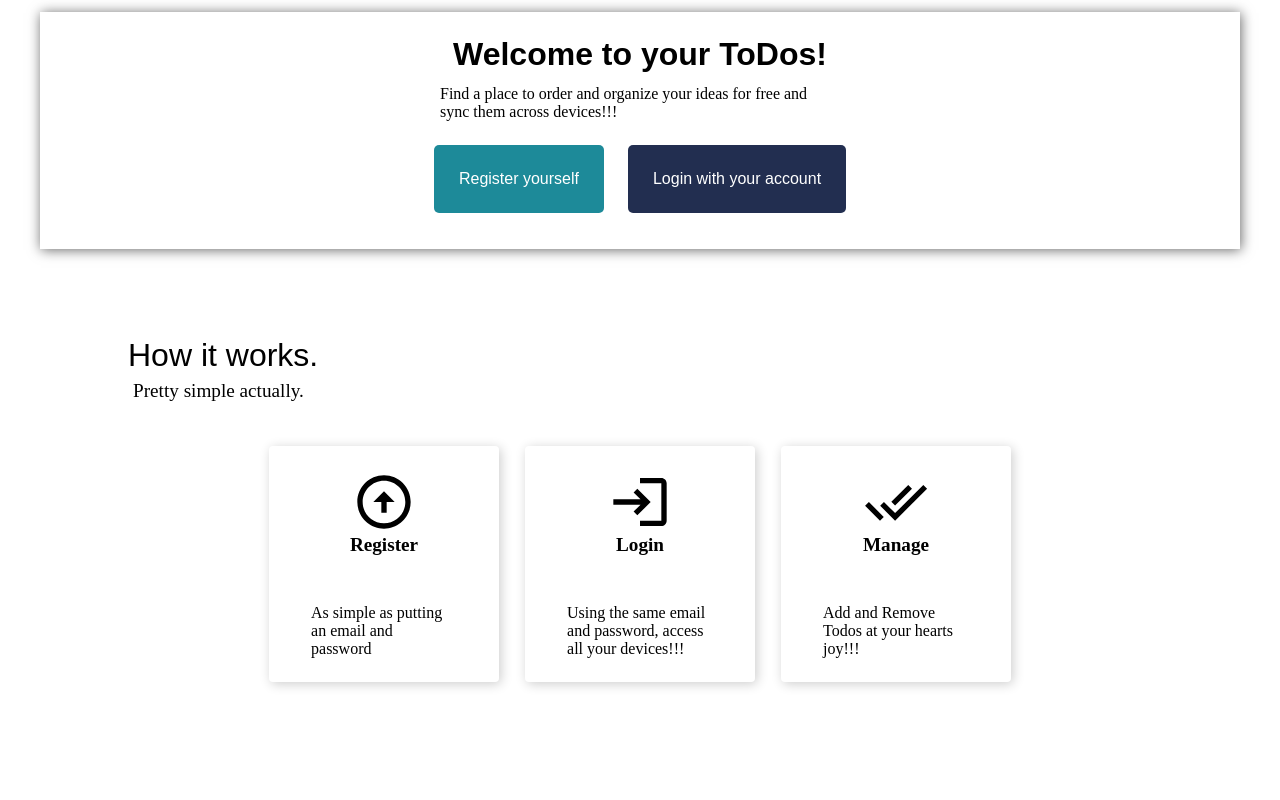
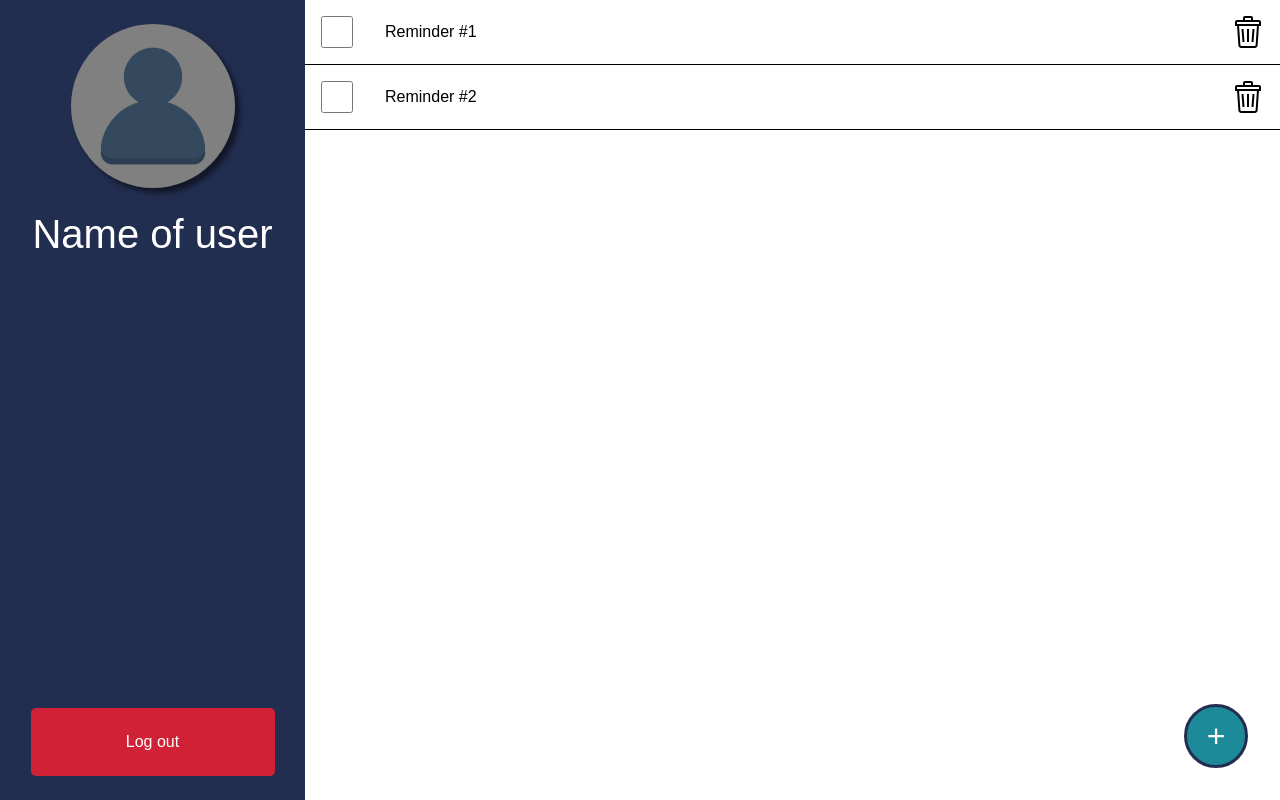
Before and after one commit to mikolertesx/mern-todo, a React (Create React App) app in the folder frontend/: page /todo in a window 1280 px wide. Before the commit this address led to /. Built offline with nearby package versions, Linux system fonts and the light colour scheme.

Commit message:
Finished major design for every page.

```diff
--- a/frontend/src/App.js
+++ b/frontend/src/App.js
@@ -7,7 +7,7 @@ import {
   Switch,
 } from "react-router-dom";
 
-import { HomePage, LoginPage, RegisterPage } from "./pages";
+import { HomePage, LoginPage, RegisterPage, TodoPage } from "./pages";
 
 function App() {
   const Router =
@@ -26,6 +26,9 @@ function App() {
           <Route exact={true} path="/register">
             <RegisterPage />
           </Route>
+          <Route exact={false} path="/todo">
+            <TodoPage />
+          </Route>
           <Redirect to="/" />
         </Switch>
       </Router>
--- /dev/null
+++ b/frontend/src/pages/Todo/components.js
@@ -0,0 +1,7 @@
+import styled from 'styled-components';
+
+export const Content = styled.div`
+  width: 100%;
+  height: 100vh;
+  display: flex;
+`;
--- /dev/null
+++ b/frontend/src/pages/Todo/components/FloatingButton/index.js
@@ -0,0 +1,34 @@
+import React from 'react'
+import Theme from '../../../../shared/Theme'
+import styled from 'styled-components';
+
+const Button = styled.button`
+  position: fixed;
+  width: 64px;
+  height: 64px;
+  bottom: 32px;
+  right: 32px;
+  border: 3px solid ${Theme.secondaryColor};
+  border-radius: 50%;
+  background: ${Theme.primaryColor};
+  color: white;
+  font-size: 2rem;
+  cursor: pointer;
+  outline: none;
+
+  &:hover {
+    background: white;
+    color: ${Theme.secondaryColor};
+    border-color: ${Theme.primaryColor};
+  }
+`;
+
+const FloatingButton = () => {
+  return (
+    <Button>
+      +
+    </Button>
+  );
+}
+
+export default FloatingButton;
--- /dev/null
+++ b/frontend/src/pages/Todo/components/Main/components.js
@@ -0,0 +1,5 @@
+import styled from 'styled-components';
+
+export const Content = styled.div`
+  flex-grow: 1;
+`;
--- /dev/null
+++ b/frontend/src/pages/Todo/components/Main/index.js
@@ -0,0 +1,19 @@
+import React from "react";
+import { Content } from "./components";
+import SingleToDo from "./singleToDo";
+
+const MainContent = ({ toDos }) => {
+  return (
+    <Content>
+      {toDos ? (
+        toDos.map((todo) => (
+          <SingleToDo text={todo.text} checked={todo.checked} key={todo.id} />
+        ))
+      ) : (
+        <p>There's nothing to do.</p>
+      )}
+    </Content>
+  );
+};
+
+export default MainContent;
--- /dev/null
+++ b/frontend/src/pages/Todo/components/Main/singleToDo.js
@@ -0,0 +1,55 @@
+import React from "react";
+import styled from "styled-components";
+import Trash from "../../../../static/images/trash.png"
+
+const Content = styled.div`
+  border-bottom: 1px solid black;
+  padding: 16px;
+  display: flex;
+  justify-content: space-between;
+  align-items: center;
+`;
+
+const CheckAndTextDiv = styled.div`
+  display: flex;
+  align-items: center;
+`;
+
+const DeleteDiv = styled.div`
+  height: 32px;
+  width: 32px;
+  cursor: pointer;
+`;
+
+const DeleteImg = styled.img`
+  height: 100%;
+  width: 100%;
+`;
+
+const CheckBox = styled.input`
+  width: 32px;
+  height: 32px;
+  cursor: pointer;
+  margin-right: 32px;
+`;
+
+const Text = styled.p`
+  font-family: 'Arial';
+  font-size: 1rem;
+`;
+
+const singleToDo = ({ text, checked }) => {
+  return (
+    <Content>
+      <CheckAndTextDiv>
+        <CheckBox type="checkbox" value={checked} />
+        <Text>{text}</Text>
+      </CheckAndTextDiv>
+      <DeleteDiv>
+        <DeleteImg src={Trash}/>
+      </DeleteDiv>
+    </Content>
+  );
+};
+
+export default singleToDo;
--- /dev/null
+++ b/frontend/src/pages/Todo/components/Sidebar/components.js
@@ -0,0 +1,64 @@
+import styled from 'styled-components';
+import paddedButton from "../../../../shared/paddedButton";
+import theme from '../../../../shared/Theme';
+
+export const Content = styled.div`
+  width: 30%;
+  min-width: 280px;
+  max-width: 305px;
+  height: 100%;
+  overflow: hidden;
+  background: ${theme.secondaryColor};
+  display: flex;
+  flex-direction: column;
+  justify-content: flex-start;
+
+  @media(max-width: 600px) {
+    width: 200px;
+    min-width: unset;
+  }
+`;
+
+export const ProfileDiv = styled.div`
+  width: 164px;
+  height: 164px;
+  border-radius: 50%;
+  background: gray;
+  margin: auto;
+  margin-top: 24px;
+  overflow: hidden;
+  box-shadow: 5px 5px 5px rgba(0, 0, 0, 0.5);
+
+  @media(max-width: 600px) {
+    width: 80px;
+    height: 80px;
+  }
+`;
+
+export const ProfileImage = styled.img`
+  width: 100%;
+  height: 100%;
+  padding: 12px;
+`;
+
+export const ProfileName = styled.h1`
+  font-family: 'Arial';
+  color: white;
+  font-weight: 200;
+  font-size: 2.5rem;
+  text-align: center;
+  margin-top: 24px;
+
+  @media(max-width: 600px) {
+    font-size: 1.2rem;
+  }
+`;
+
+export const ProfileInfo = styled.div``;
+
+export const LeaveButton = styled(paddedButton)`
+  width: 80%;
+  margin: auto;
+  /* margin-top: auto; */
+  margin-bottom: 24px;
+`;
--- /dev/null
+++ b/frontend/src/pages/Todo/components/Sidebar/index.js
@@ -0,0 +1,26 @@
+import React from "react";
+import {
+  Content,
+  ProfileDiv,
+  ProfileInfo,
+  ProfileImage,
+  ProfileName,
+  LeaveButton,
+} from "./components";
+import ProfileIcon from "../../../../static/images/user.png";
+
+export const SideBar = () => {
+  return (
+    <Content>
+      <ProfileInfo>
+        <ProfileDiv>
+          <ProfileImage src={ProfileIcon} />
+        </ProfileDiv>
+        <ProfileName>Name of user</ProfileName>
+      </ProfileInfo>
+      <LeaveButton type="danger">Log out</LeaveButton>
+    </Content>
+  );
+};
+
+export default SideBar;
--- /dev/null
+++ b/frontend/src/pages/Todo/index.js
@@ -0,0 +1,22 @@
+import React from "react";
+import { Content } from "./components";
+import Main from "./components/Main";
+import Sidebar from "./components/Sidebar";
+import FloatingButton from "./components/FloatingButton";
+
+export const TodoPage = () => {
+  const ToDos = [
+    { id: "213123124", text: "Reminder #1", checked: false },
+    { id: "213123121", text: "Reminder #2", checked: true },
+  ];
+
+  return (
+    <Content>
+      <Sidebar />
+      <Main toDos={ToDos}/>
+      <FloatingButton />
+    </Content>
+  );
+};
+
+export default TodoPage;
--- a/frontend/src/shared/paddedButton.js
+++ b/frontend/src/shared/paddedButton.js
@@ -10,6 +10,10 @@ const styles = {
     background: Theme.secondaryColor,
     color: "white",
   },
+  danger: {
+    background: Theme.dangerColor,
+    color: "white",
+  }
 };
 
 const paddedButton = styled.button`
@@ -21,6 +25,7 @@ const paddedButton = styled.button`
   border: 1px solid transparent;
   cursor: pointer;
   transition: all 0.3s;
+  outline: none;
 
   &:hover {
     border: 1px solid ${(props) => styles[props.type].background};
--- a/frontend/src/shared/theme.js
+++ b/frontend/src/shared/theme.js
@@ -1,6 +1,7 @@
 const Theme =  {
     'primaryColor': '#1D8A99',
-    'secondaryColor': '#222E50'
+    'secondaryColor': '#222E50',
+    'dangerColor': '#d12136',
 }
 
 export default Theme;
```
Also changed, not shown: frontend/src/pages/index.js (+4 -3 lines), frontend/src/static/images/trash.png (added), frontend/src/static/images/user.png (added).
